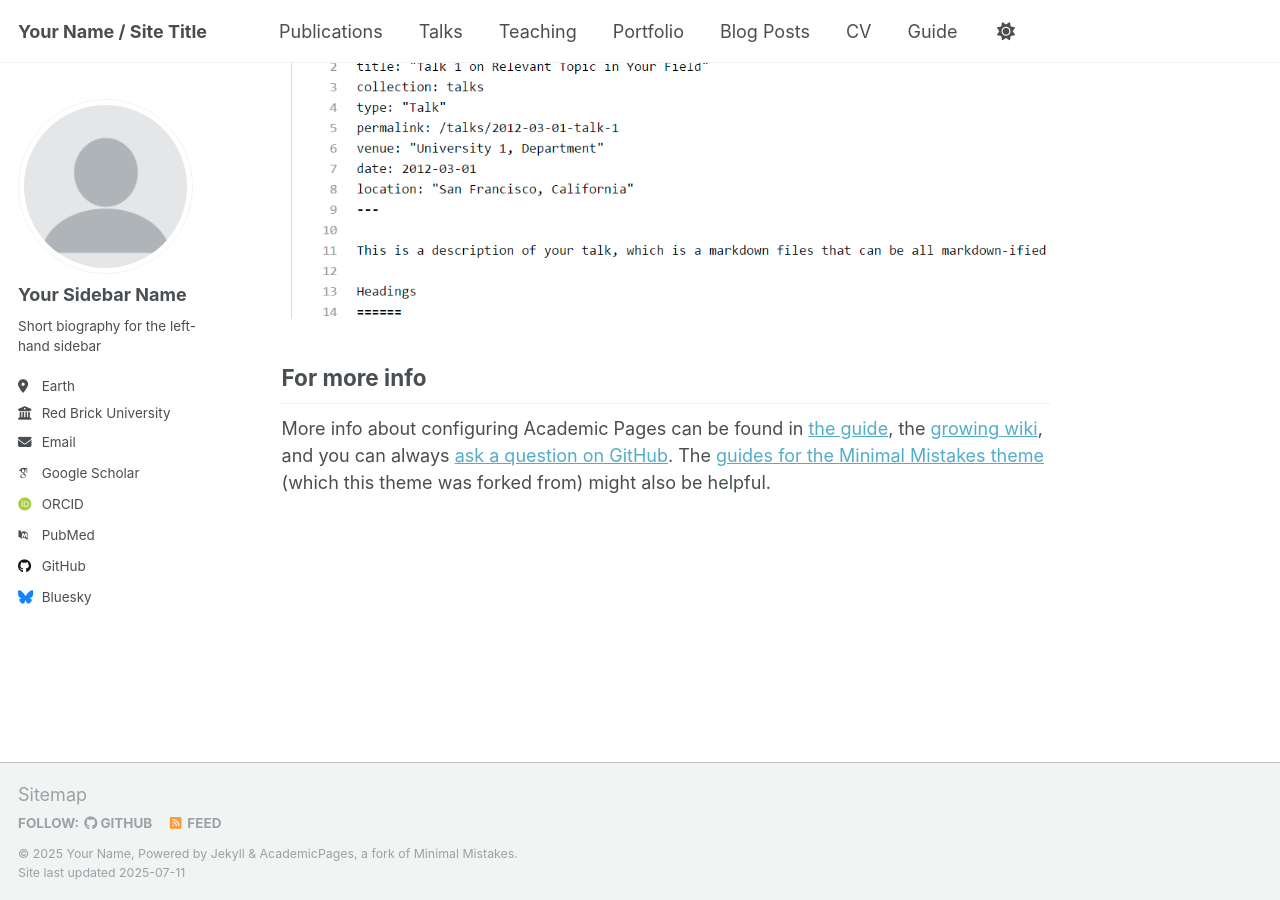
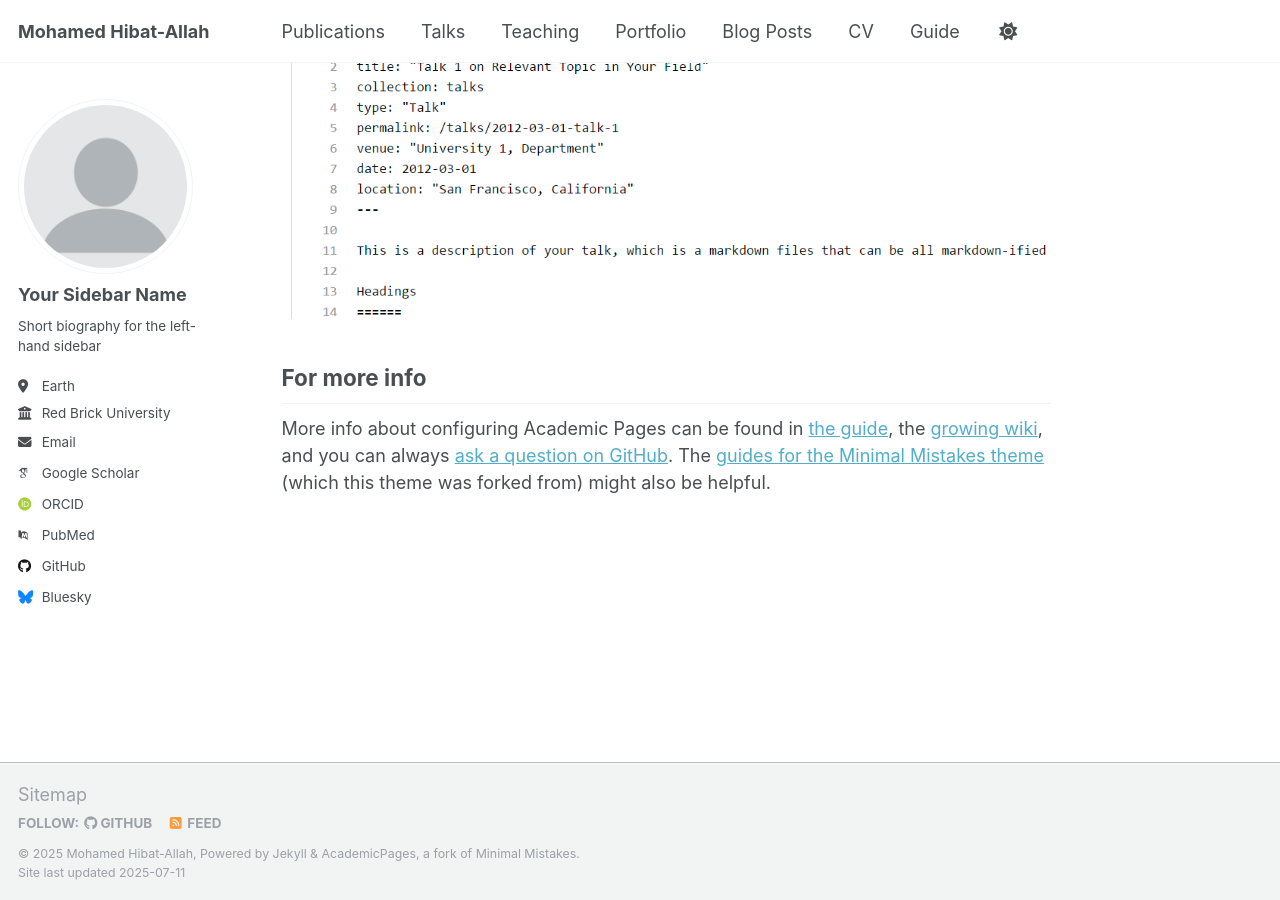
Before and after one commit to mhibatallah/mhibatallah.github.io, a Jekyll site: the page built from _pages/about.md, in a window 1280 px wide and 900 px high, scrolled down 2880 px. Built offline with Jekyll 4.4.1, drawn with Linux system fonts in a browser that asks for light colours; some web fonts are replaced; a script that is not in the unit is left out.

Commit message:
edit name

```diff
--- a/_config.yml
+++ b/_config.yml
@@ -9,9 +9,9 @@
 # Basic Site Settings
 locale                   : "en-US"
 site_theme               : "default"
-title                    : "Your Name / Site Title"
+title                    : "Mohamed Hibat-Allah"
 title_separator          : "-"
-name                     : &name "Your Name"
+name                     : &name "Mohamed Hibat-Allah"
 description              : &description "personal description"
 url                      : https://academicpages.github.io # the base hostname & protocol for your site e.g. "https://[your GitHub username].github.io" or if you already have some other page hosted on Github then use "https://[your GitHub username].github.io/[Your Repo Name]"
 baseurl                  : "" # the subpath of your site, e.g. "/blog"
```
Also changed, not shown: 6 other files.
